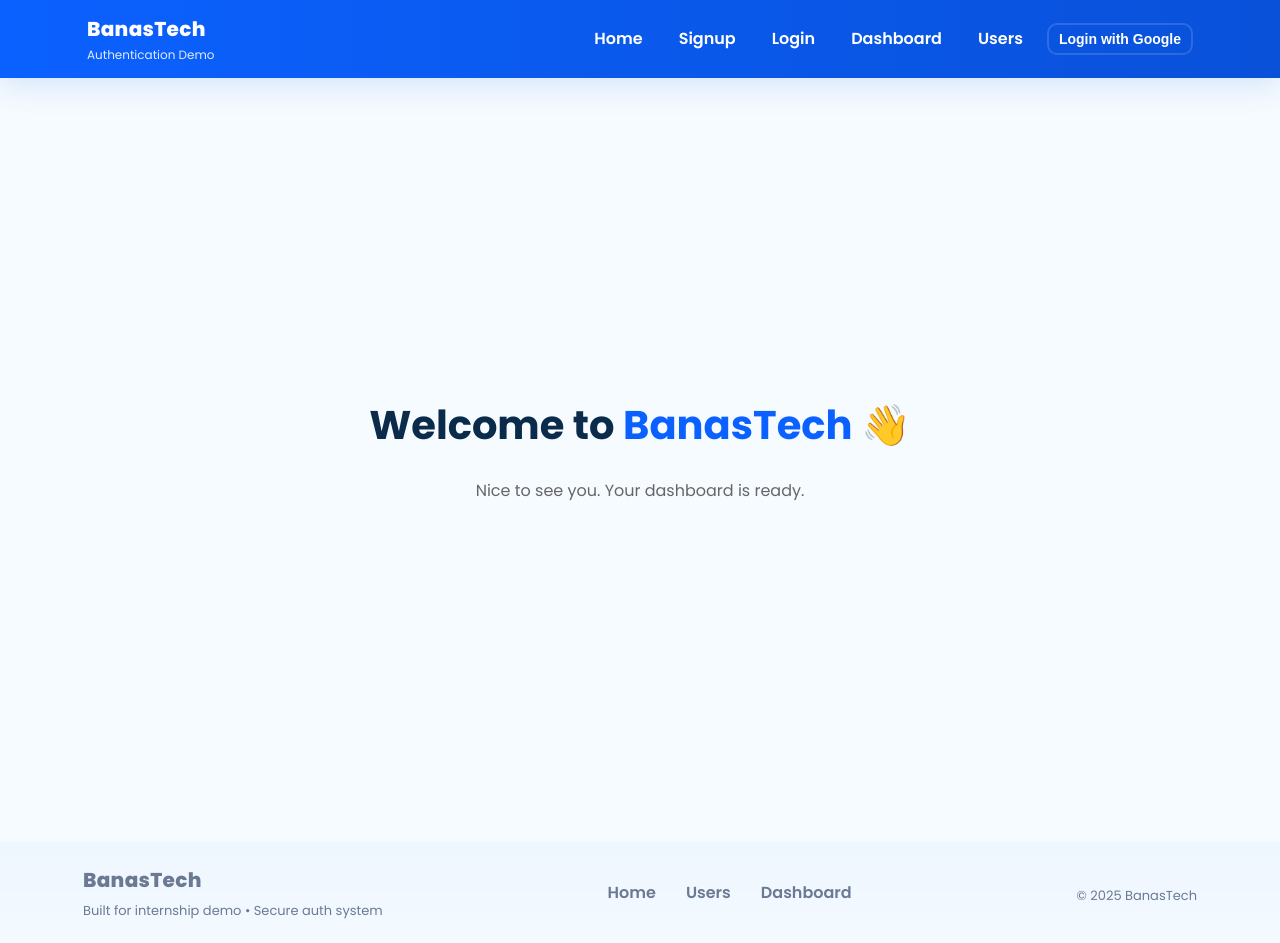
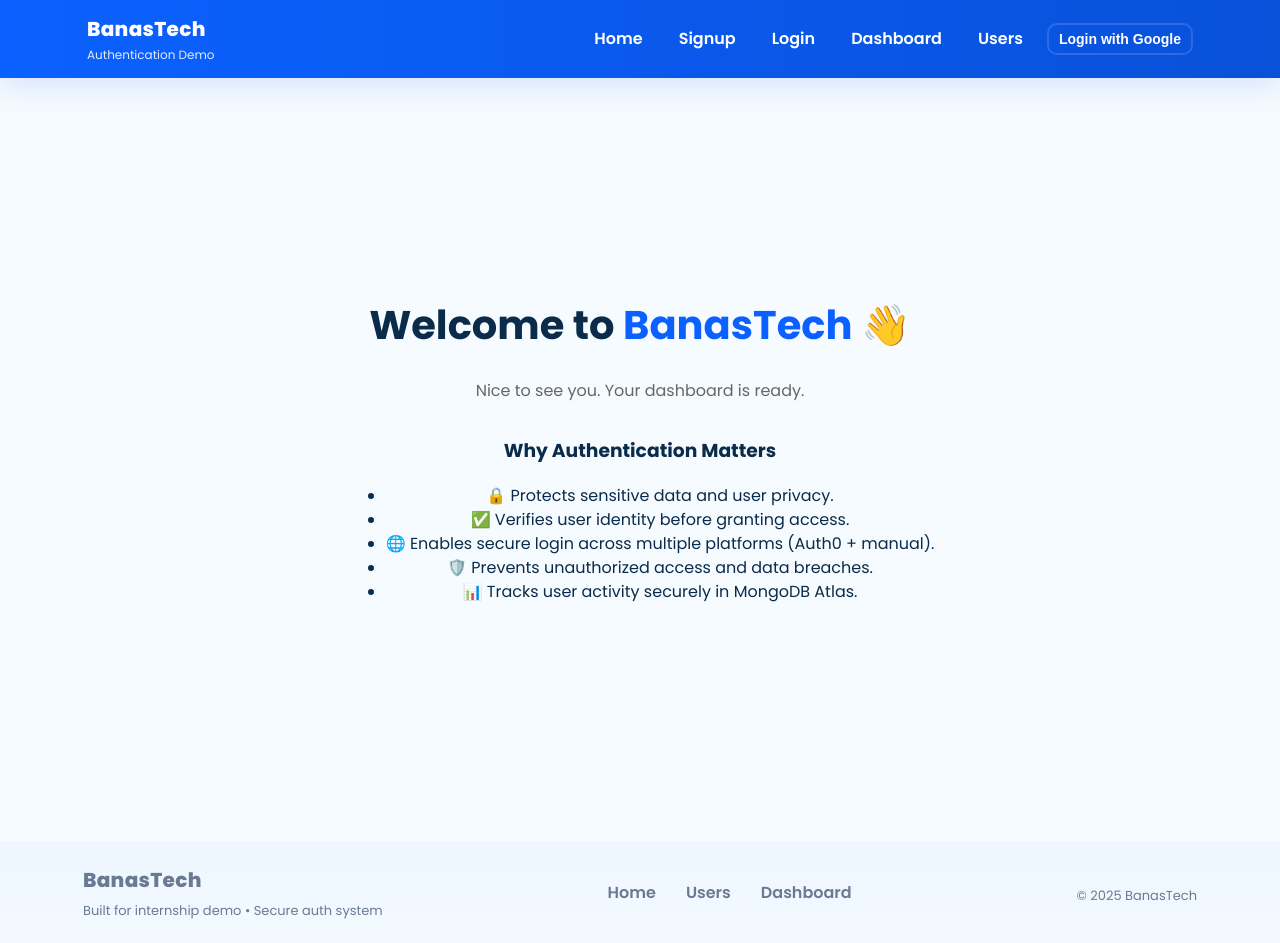
Before and after one commit to Sujal525/Auth_Task, a React (Vite) app in the folder frontend/: page /dashboard in a window 1280 px wide. Built offline with nearby package versions, Linux system fonts and the light colour scheme; no server answers.

Commit message:
Updated Flow

```diff
--- a/frontend/src/pages/Dashboard.jsx
+++ b/frontend/src/pages/Dashboard.jsx
@@ -50,7 +50,16 @@
       <p style={{ marginTop: "0.5rem", color: "#666" }}>
         Nice to see you. Your dashboard is ready.
       </p>
-
+       <div className="content">
+          <h3 className="subtitle">Why Authentication Matters</h3>
+          <ul className="points">
+            <li>🔒 Protects sensitive data and user privacy.</li>
+            <li>✅ Verifies user identity before granting access.</li>
+            <li>🌐 Enables secure login across multiple platforms (Auth0 + manual).</li>
+            <li>🛡️ Prevents unauthorized access and data breaches.</li>
+            <li>📊 Tracks user activity securely in MongoDB Atlas.</li>
+          </ul>
+        </div>
       {/* Show logout depending on login type */}
       {isAuthenticated && (
         <button
--- a/frontend/src/pages/Home.jsx
+++ b/frontend/src/pages/Home.jsx
@@ -1,4 +1,8 @@
+import { useNavigate } from "react-router-dom";
+
 export default function Home() {
+  const navigate = useNavigate();
+
   return (
     <div
       className="home"
@@ -74,6 +78,7 @@
             onMouseOut={(e) =>
               (e.currentTarget.style.background = "#007bff")
             }
+            onClick={() => navigate("/signup")}
           >
             Get Started 🚀
           </button>
```
